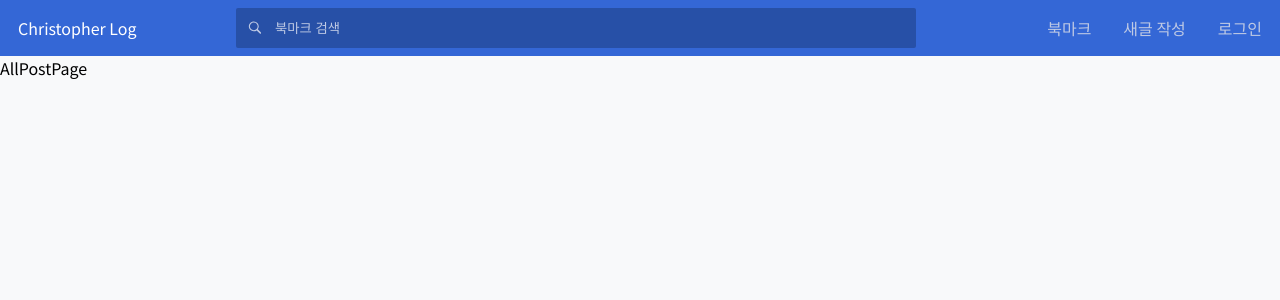
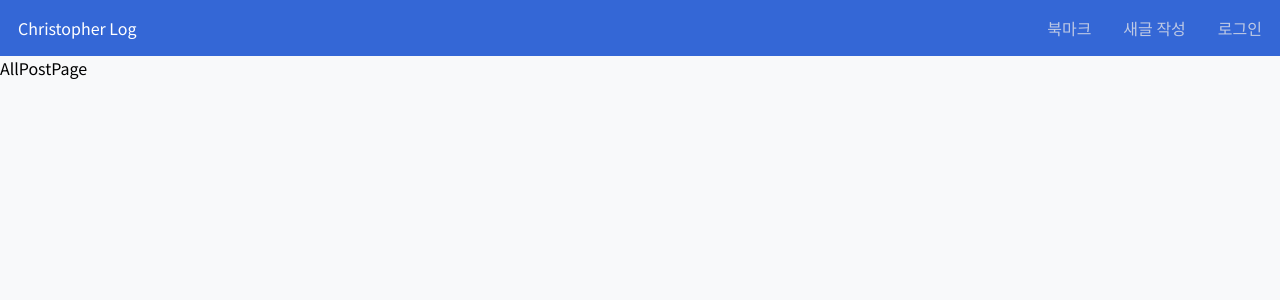
Before and after one commit to taekyeom-lee/log, a React (Create React App) app: page / in a window 1280 px wide. Shown: the top 300 px of the page. Built offline with nearby package versions, Linux system fonts and the light colour scheme.

Commit message:
Adding SearchBar Component

```diff
--- a/src/components/layout/Header.js
+++ b/src/components/layout/Header.js
@@ -1,18 +1,17 @@
-import { Link } from 'react-router-dom';
-import { GoSearch } from 'react-icons/go';
+import { Link, useLocation } from 'react-router-dom';
 
+import SearchBar from '../ui/SearchBar'
 import classes from './Header.module.css';
 
-function Header(props) {
+function Header() {
+  const location = useLocation();
+
   return (
     <header className={classes.header}>
       <div className={classes.logo}>
         <Link to="/">Christopher Log</Link>
       </div>
-      <div className={classes.search}>
-        <GoSearch className={classes.searchIcon} />
-        <input className={classes.searchInput} placeholder="북마크 검색" />
-      </div>
+      {location.pathname ==='/bookmarks' && <SearchBar />}
       <nav className={classes.nav}>
         <ul>
           <li>
--- a/src/components/layout/Header.module.css
+++ b/src/components/layout/Header.module.css
@@ -1,5 +1,3 @@
-/* google bookmark */
-/* header */
 .header {
   width: 100%;
   height: 3.5rem;
@@ -11,50 +9,11 @@
   color: rgb(245, 224, 224);
 }
 
-/* 1 */
-/* logo */
 .logo a {
   text-decoration: none;
   color: white;
 }
 
-/* 2 */
-/* search */
-.search {
-  width: 680px;
-  height: 40px;
-  display: flex;
-  align-items: center;
-  background-color: #2750a7;
-  border-radius: 2px;
-}
-
-.searchIcon {
-  color: #bec9e4;
-  width: 14px;
-  height: 14px;
-  margin: 0 12px;
-}
-
-.searchInput {
-  width: 100%;
-  height: 24px;
-  background-color: #2750a7;
-  border: none;
-  caret-color: white;
-}
-
-.searchInput:focus {
-  outline: none;
-}
-
-.searchInput::placeholder {
-  color: #bec9e4;
-}
-
-/* programmers */
-/* 3 */
-/* nav */
 .nav ul {
   list-style: none;
   margin: 0;
--- /dev/null
+++ b/src/components/ui/SearchBar.js
@@ -0,0 +1,38 @@
+import { useState } from 'react';
+import { GoSearch } from 'react-icons/go';
+
+import classes from './SearchBar.module.css';
+
+function SearchBar() {
+  const [isFocused, setIsFocused] = useState(false);
+
+  const foucsHandler = () => {
+    setIsFocused(true);
+  }
+
+  const blurHandler = () => {
+    setIsFocused(false);
+  }
+
+  const changeHandler = (e) => {
+    console.log(e.target.value)
+  };
+
+  return (
+    <div className={classes.searchBar}>
+      <GoSearch
+          className={classes.searchIcon}
+          style={{ color: isFocused ? 'white' : '#bec9e4' }}
+        />
+        <input
+          className={classes.searchInput}
+          onFocus={foucsHandler}
+          onBlur={blurHandler}
+          onChange={changeHandler}
+          placeholder="북마크 검색"
+        />
+    </div>
+  )
+}
+
+export default SearchBar;
--- /dev/null
+++ b/src/components/ui/SearchBar.module.css
@@ -0,0 +1,31 @@
+.searchBar {
+  width: 680px;
+  height: 40px;
+  display: flex;
+  align-items: center;
+  background-color: #2750a7;
+  border-radius: 2px;
+}
+
+.searchIcon {
+  width: 14px;
+  height: 14px;
+  margin: 0 12px;
+}
+
+.searchInput {
+  width: 100%;
+  height: 24px;
+  background-color: #2750a7;
+  border: none;
+  caret-color: white;
+  color: white;
+}
+
+.searchInput:focus {
+  outline: none;
+}
+
+.searchInput::placeholder {
+  color: #bec9e4;
+}
```
